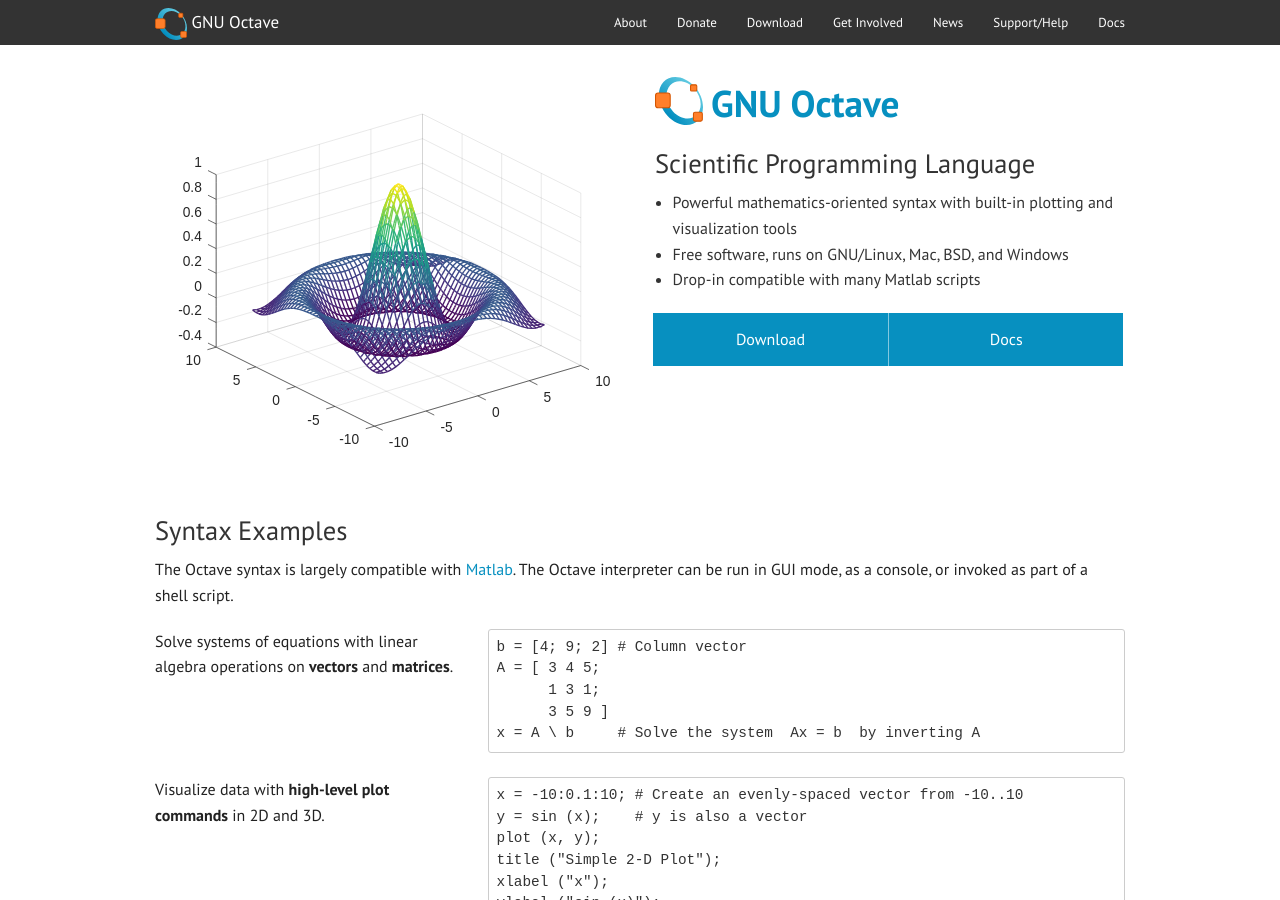
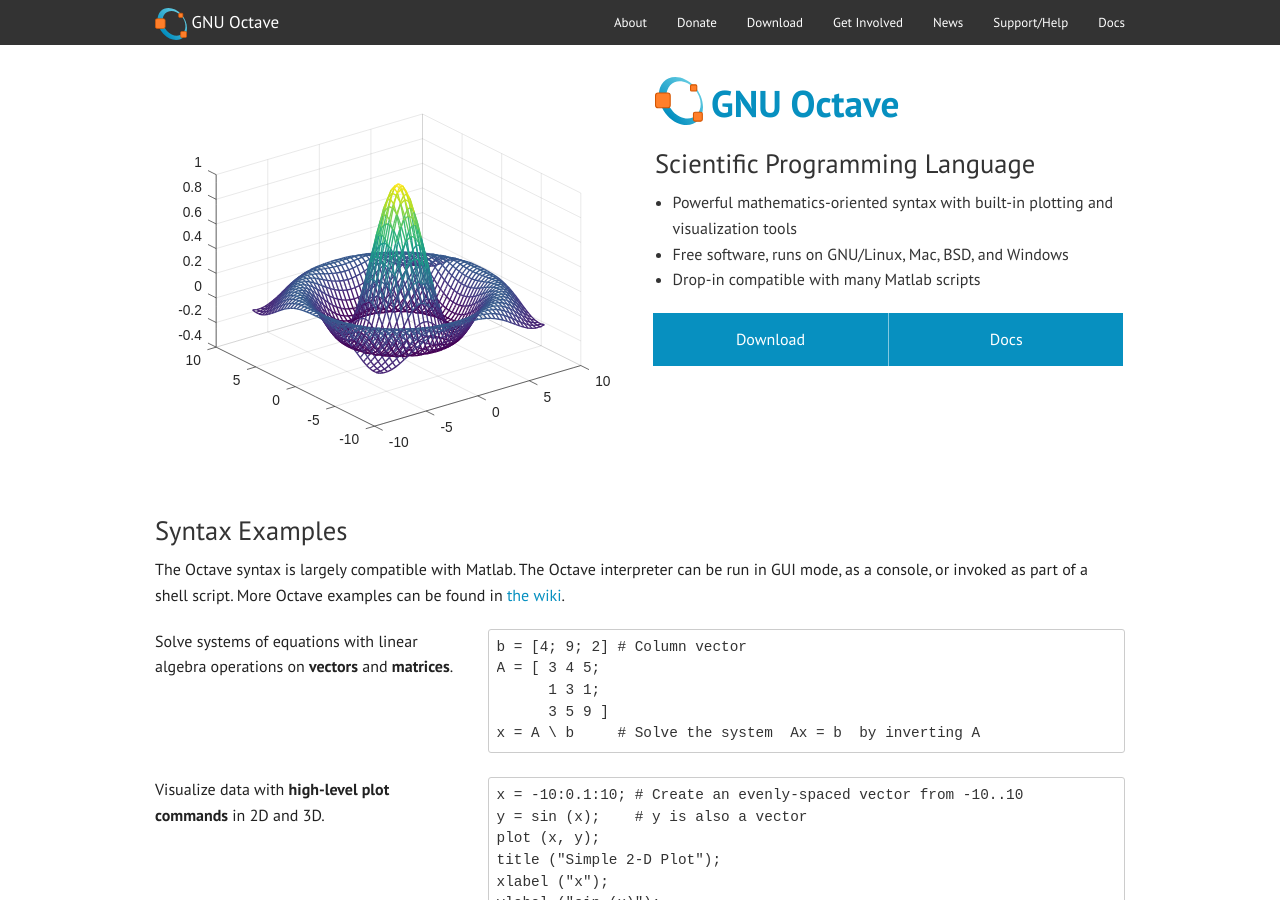
Before and after one commit to gnu-octave/gnu-octave.github.io, a Jekyll site: the page built from index.html, in a window 1280 px wide and 900 px high. Built offline with Jekyll 4.4.1, drawn with Linux system fonts in a browser that asks for light colours.

Commit message:
Remove Matlab link.

```diff
--- a/index.html
+++ b/index.html
@@ -39,10 +39,10 @@
   <div class="row">
     <div class="columns medium-12">
       <p>
-        The Octave syntax is largely compatible with
-        <a href="http://www.mathworks.com/matlab">Matlab</a>.
-        The Octave interpreter can be run in GUI mode, as a console,
-        or invoked as part of a shell script.
+        The Octave syntax is largely compatible with Matlab.  The Octave
+        interpreter can be run in GUI mode, as a console, or invoked as part
+        of a shell script.  More Octave examples can be found in
+        <a href="{{ site.wiki_url }}/Using_Octave">the wiki</a>.
       </p>
     </div>
   </div>
```
